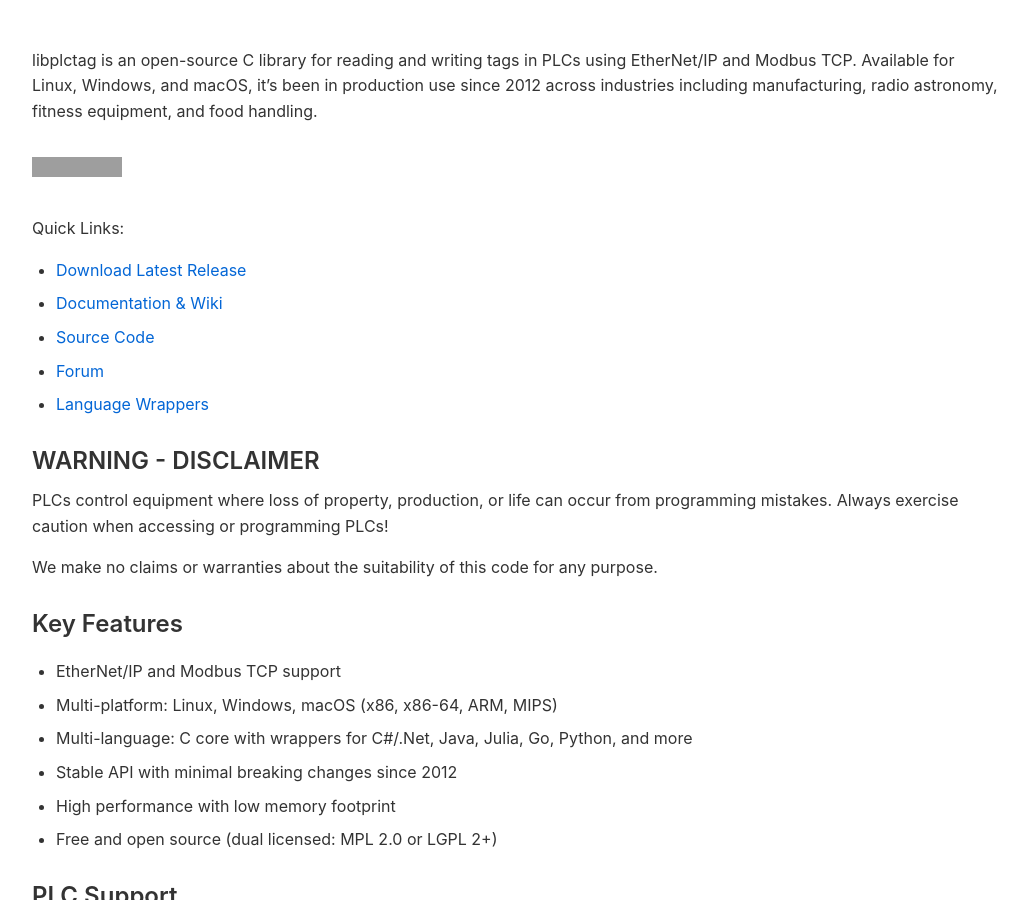
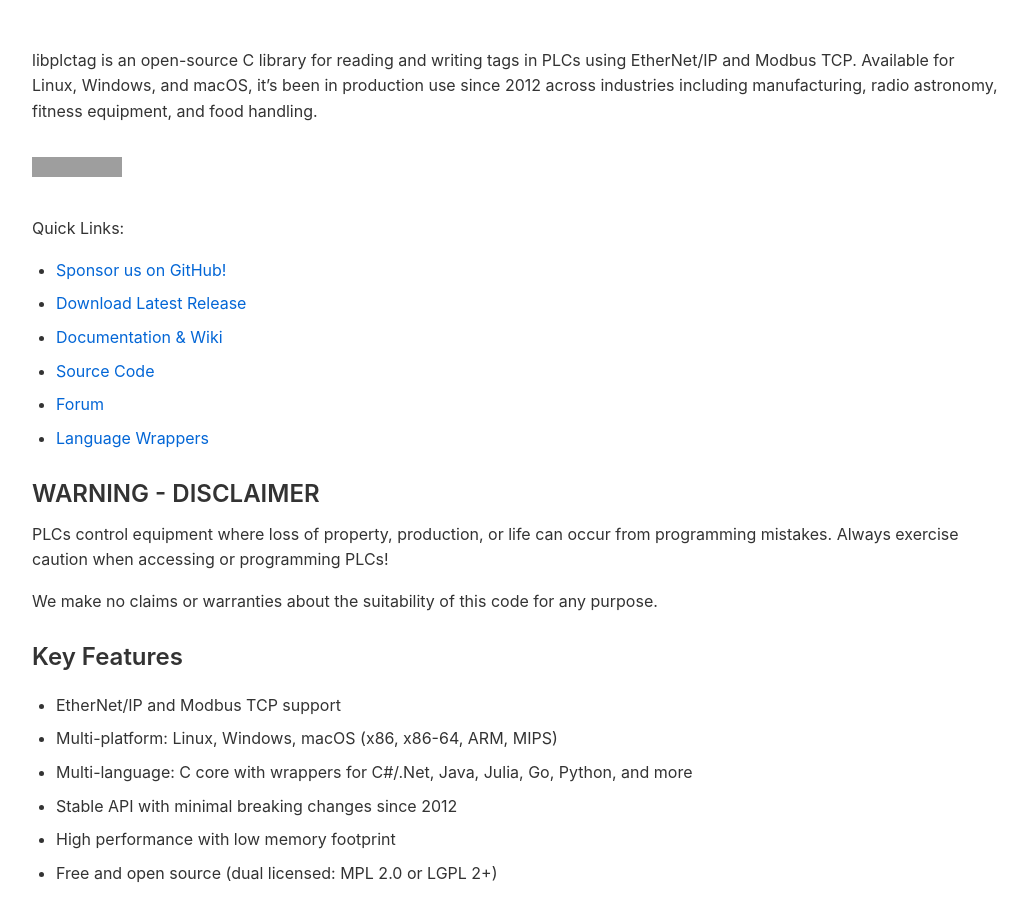
Before and after one commit to libplctag/libplctag.github.io, a Jekyll site: the page built from index.md, in a window 1280 px wide and 900 px high, scrolled down 600 px. Shown: the whole window, without its empty margins (124-1151 px from the left). Built offline with Jekyll 4.4.1, drawn with Linux system fonts in a browser that asks for light colours; our own code applies the rules of GitHub Pages for plain Markdown files; grey boxes are pictures that could not be loaded.

Commit message:
Adding prominent sponsor link.

```diff
--- a/index.md
+++ b/index.md
@@ -11,6 +11,7 @@
 ![Latest Release](https://img.shields.io/github/v/release/libplctag/libplctag)
 
 Quick Links:
+- [Sponsor us on GitHub!](https://github.com/sponsors/libplctag)
 - [Download Latest Release](https://github.com/libplctag/libplctag/releases)
 - [Documentation & Wiki](https://github.com/libplctag/libplctag/wiki)
 - [Source Code](https://github.com/libplctag/libplctag)
```
